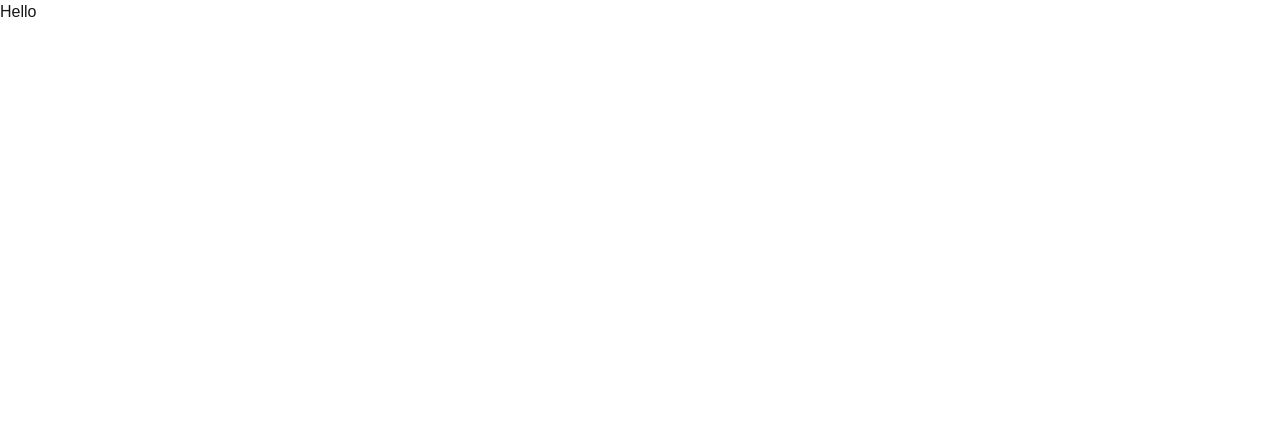
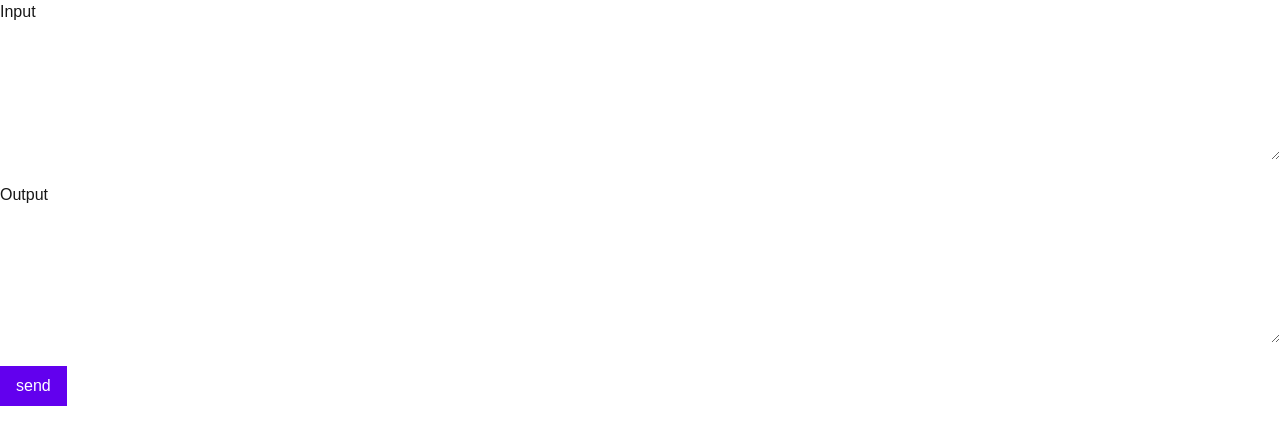
Before and after one commit to maayyu/original_mental_app2, a Next.js app: page / in a window 1280 px wide. Shown: the top 444 px of the page. Built offline with nearby package versions, Linux system fonts and the light colour scheme.

Commit message:
gemini チュートリアル通りに記載

```diff
--- a/app/page.tsx
+++ b/app/page.tsx
@@ -1,7 +1,8 @@
 // ホーム画面
 
 import HomeMain from "./home/page";
+import GeminiForm from "../components/Geminiform";
 
 export default function Home() {
-  return <HomeMain />;
+  return <GeminiForm />;
 }
--- /dev/null
+++ b/components/Geminiform.tsx
@@ -0,0 +1,64 @@
+"use client";
+
+import { useRef } from "react";
+
+const Home = () => {
+  const inputRef = useRef<HTMLTextAreaElement>(null);
+  const outputRef = useRef<HTMLTextAreaElement>(null);
+
+  const onButtonClick = () => {
+    if (inputRef.current && outputRef.current) {
+      // 入力値を出力フィールドに反映
+      outputRef.current.value = inputRef.current.value;
+    }
+  };
+
+  return (
+    <div className="App">
+      <p>Input</p>
+      <textarea
+        id="input"
+        rows={5}
+        ref={inputRef}
+        className="textarea"
+      ></textarea>
+
+      <p>Output</p>
+      <textarea
+        id="output"
+        rows={5}
+        readOnly
+        ref={outputRef}
+        className="textarea"
+      ></textarea>
+
+      <button type="button" id="button" onClick={onButtonClick}>
+        send
+      </button>
+
+      <style jsx>{`
+        .textarea {
+          width: 100%;
+          margin-bottom: 16px;
+          padding: 8px;
+          font-size: 16px;
+        }
+
+        button {
+          background-color: #6200ee;
+          color: white;
+          border: none;
+          padding: 8px 16px;
+          cursor: pointer;
+          font-size: 16px;
+        }
+
+        button:hover {
+          background-color: #3700b3;
+        }
+      `}</style>
+    </div>
+  );
+};
+
+export default Home;
--- a/tsconfig.json
+++ b/tsconfig.json
@@ -22,6 +22,6 @@
       "@/*": ["./*"]
     }
   },
-  "include": ["next-env.d.ts", "**/*.ts", "**/*.tsx", ".next/types/**/*.ts"],
+  "include": ["next-env.d.ts", "**/*.ts", "**/*.tsx", ".next/types/**/*.ts", "lib/GeminiForm.js"],
   "exclude": ["node_modules"]
 }
```
Also changed, not shown: lib/geminiClient.tsx (added, +16 -0 lines).
